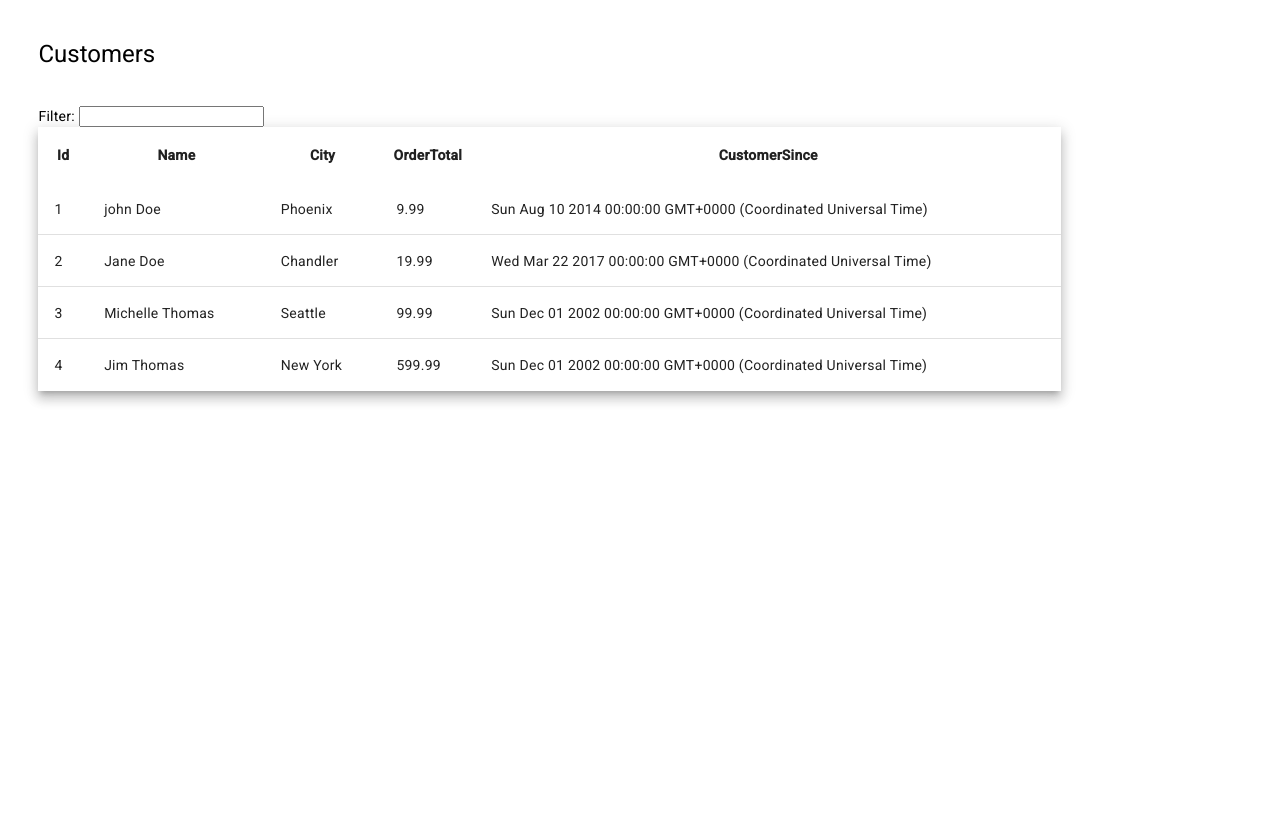
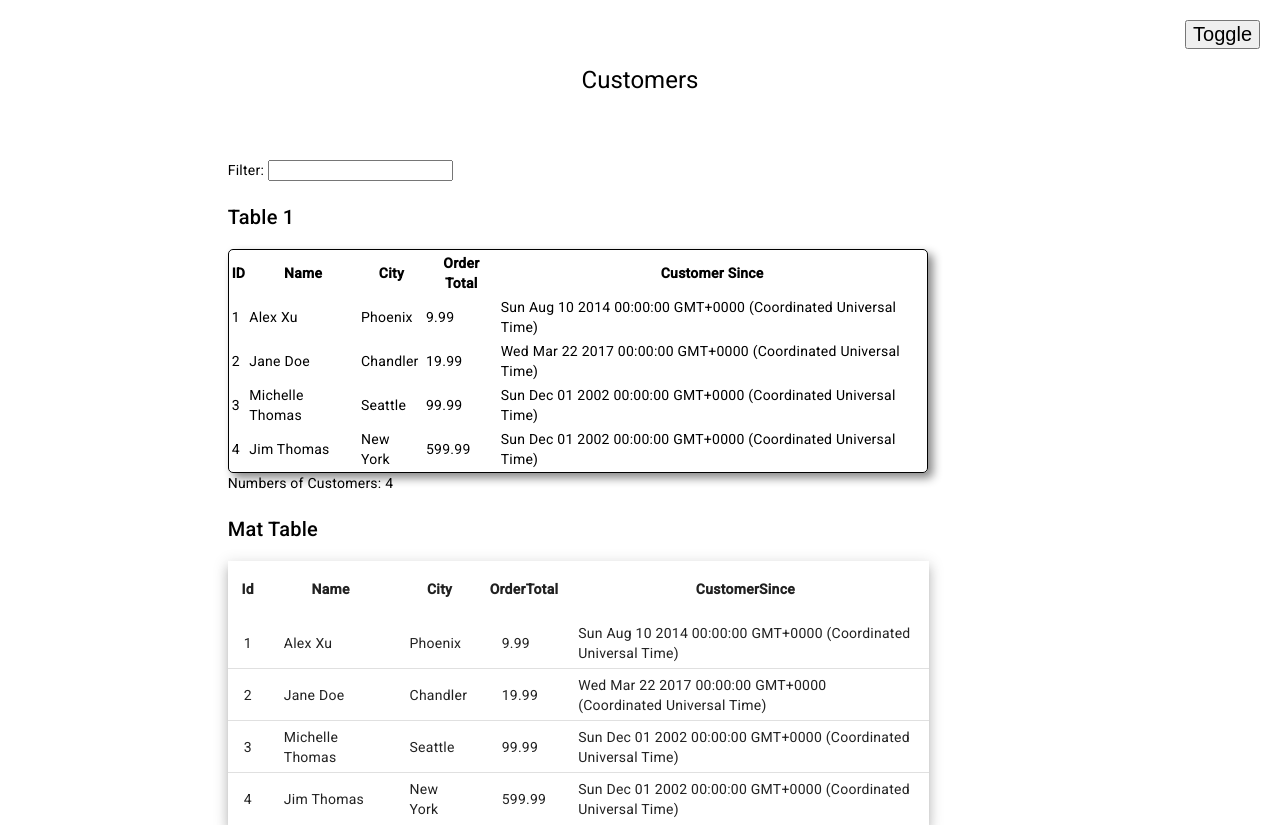
Before and after one commit to alex2430lol/Angular-Apple-Store, an Angular app: page / in a window 1280 px wide. Built offline with nearby package versions, Linux system fonts and the light colour scheme.

Commit message:
Update the table with data binding

```diff
--- a/src/app/customers/customers-list/customers-list.component.css
+++ b/src/app/customers/customers-list/customers-list.component.css
@@ -1,3 +1,14 @@
 .customers-list {
     width: 85%;
 }
+
+.cusTable {
+    border: 1px solid black;
+    border-radius: 5px;
+    width: 700px;
+    box-shadow: 5px 5px 10px #888888;
+}
+
+th:hover {
+    cursor: pointer;
+}
--- a/src/app/customers/customers-list/customers-list.component.html
+++ b/src/app/customers/customers-list/customers-list.component.html
@@ -1,7 +1,41 @@
 <filter-textbox></filter-textbox>
 <br />
+<div style="margin-top: 20px;">
+    <h2>Table 1</h2>
+    <table class="cusTable">
+        <thead>
+            <tr>
+                <th (click)="sort('id')">ID</th>
+                <th (click)="sort('name')">Name</th>
+                <th (click)="sort('city')">City</th>
+                <th (click)="sort('orderTotal')">Order Total</th>
+                <th (click)="sort('customerSince')">Customer Since</th>
+            </tr>
+        </thead>
+        <tbody>
+            <tr *ngFor="let cus of Customers">
+                <td>{{ cus.id }}</td>
+                <td>
+                    <a> {{ cus.name }}</a>
+                </td>
+                <td>{{ cus.city }}</td>
+                <td>{{ cus.orderTotal }}</td>
+                <td>{{ cus.customerSince }}</td>
+            </tr>
+        </tbody>
+        <tfoot *ngIf="Customers.length == 0">
+            <tr >
+                <td colspan="5">No Customers found.</td>
+            </tr>
+        </tfoot>
+    </table>
+    Numbers of Customers: {{ Customers.length }}
+</div>
+
+<div style="margin-top: 20px;">
+    <h2>Mat Table</h2>
     <div class="mat-elevation-z8 customers-list">
-    <table mat-table [dataSource]="dataSource" matSort>
+        <table mat-table [dataSource]="customersDataSource" matSort>
             <ng-container matColumnDef="id">
                 <th mat-hearder-cell *matHeaderCellDef mat-sort-header>Id</th>
                 <td mat-cell *matCellDef="let row">{{ row.id }}</td>
@@ -31,3 +65,4 @@
             <tr mat-row *matRowDef="let row; columns: displayedColumns;"></tr>
         </table>
     </div>
+</div>
--- a/src/app/customers/customers-list/customers-list.component.ts
+++ b/src/app/customers/customers-list/customers-list.component.ts
@@ -1,4 +1,4 @@
-import { Component, OnInit, ViewChild } from '@angular/core';
+import { Component, Input, OnInit, ViewChild } from '@angular/core';
 import { MatSort } from '@angular/material/sort';
 import { MatTableDataSource } from '@angular/material/table';
 
@@ -21,24 +21,29 @@ export class CustomersListComponent implements OnInit {
     'customerSince'
   ];
 
-  data = [
-    { id: 1, name: 'john Doe', city: 'Phoenix', orderTotal: 9.99, customerSince: new Date(2014, 7, 10) },
-    { id: 2, name: 'Jane Doe', city: 'Chandler', orderTotal: 19.99, customerSince: new Date(2017, 2, 22)},
-    { id: 3, name: 'Michelle Thomas', city: 'Seattle', orderTotal: 99.99, customerSince: new Date(2002, 10, 31)},
-    { id: 4, name: 'Jim Thomas', city: 'New York', orderTotal: 599.99, customerSince: new Date(2002, 10, 31)},
-  ];
-  dataSource: MatTableDataSource<any>;
+  @Input() Customers: ICustomer[] = [];
+  customersDataSource: MatTableDataSource<any> = new MatTableDataSource;
 
   filteredCustomers: ICustomer [] = [];
   customersOrderTotal: number = 0;
   currencyCode: string = 'USD'
 
   constructor() {
-    this.dataSource = new MatTableDataSource(this.data);
+  }
+
+  ngOnInit() {
+    this.customersDataSource = new MatTableDataSource(this.Customers);
     //this.dataSource.sort = this.sort;
   }
 
-  ngOnInit() {
+  calculateOrders() {
+    this.customersOrderTotal = 0;
+    this.filteredCustomers.forEach((cus: ICustomer) => {
+      this.customersOrderTotal += cus.orderTotal ?? 0;
+    })
+  }
 
+  sort(prop: string) {
+    // A sorter service will handle the sorting
   }
 }
--- a/src/app/customers/customers.component.css
+++ b/src/app/customers/customers.component.css
@@ -1,3 +1,33 @@
+.container {
+    margin: 0;
+    padding: 0;
+}
+
+h1 {
+    text-align: center;
+    padding-top: 5%;
+}
+
 .customers {
-    margin: 3%;
+    margin: 5% auto;
+    display: flex;
+    flex-wrap: wrap;
+    align-items: center;
+    justify-content: center;
 }
+
+.footer {
+    position: absolute;
+    top: 0;
+    right: 0;
+    padding: 20px;
+    display: flex;
+    justify-content: center;
+    align-items: center;
+}
+
+.toggleBtn {
+    font-size: 20px;
+    height: 150%;
+
+}
--- a/src/app/customers/customers.component.html
+++ b/src/app/customers/customers.component.html
@@ -1,5 +1,10 @@
-<div class="customers">
+<div class="container" *ngIf="isVisible">
     <h1> {{ title }} </h1>
-    <br />
-    <app-customers-list></app-customers-list>
+    <div class="customers">
+        <app-customers-list [Customers]="customers"></app-customers-list>
+    </div>
 </div>
+
+<div class="footer">
+    <button class="toggleBtn" (click)="TogglePage()">Toggle</button>
+</div>
--- a/src/app/customers/customers.component.ts
+++ b/src/app/customers/customers.component.ts
@@ -9,6 +9,7 @@ import { ICustomer } from '../shared/interfaces';
 export class CustomersComponent implements OnInit {
   title: string;
   customers: ICustomer[];
+  isVisible: boolean = true;
 
   constructor() {
     this.title = '';
@@ -20,7 +21,7 @@ export class CustomersComponent implements OnInit {
     this.customers = [
       {
         id: 1,
-        name: 'john Doe',
+        name: 'Alex Xu',
         city: 'Phoenix',
         orderTotal: 9.99,
         customerSince: new Date(2014, 7, 10),
@@ -48,4 +49,8 @@ export class CustomersComponent implements OnInit {
       },
     ];
   }
+
+  TogglePage() {
+    this.isVisible = !this.isVisible;
+  }
 }
```
Lines whose indentation alone changed are shown as unchanged.
